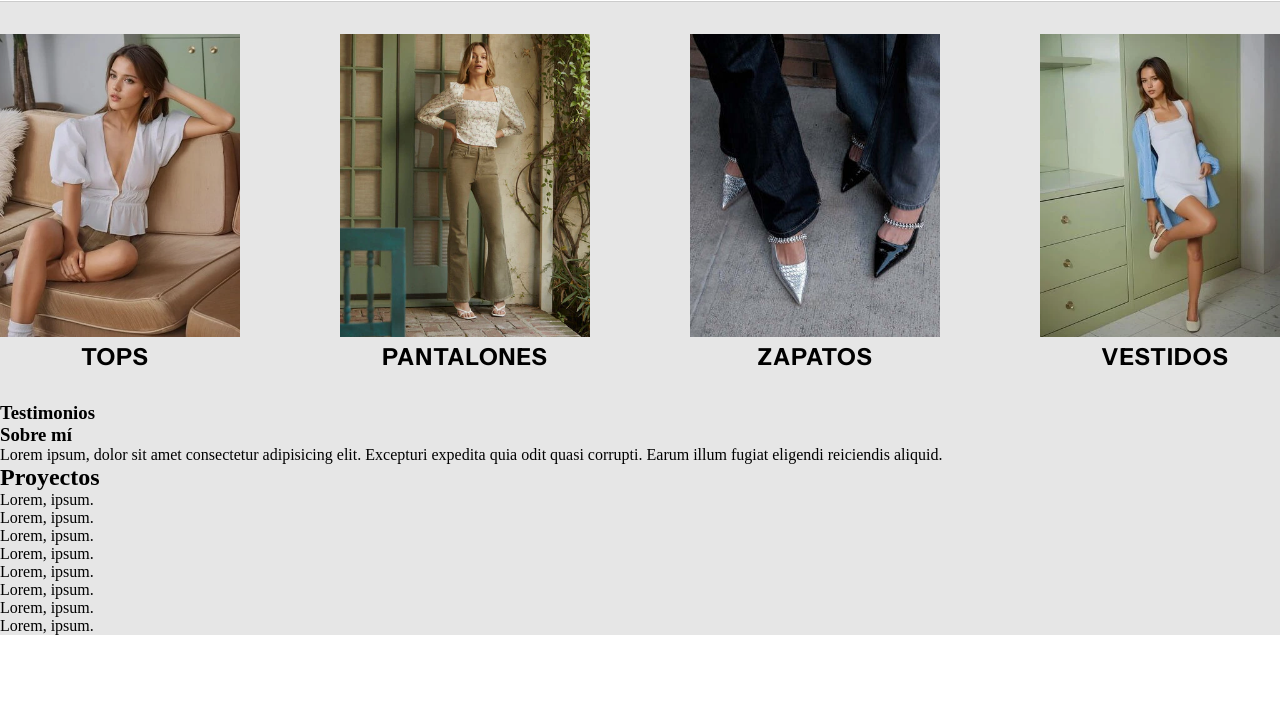
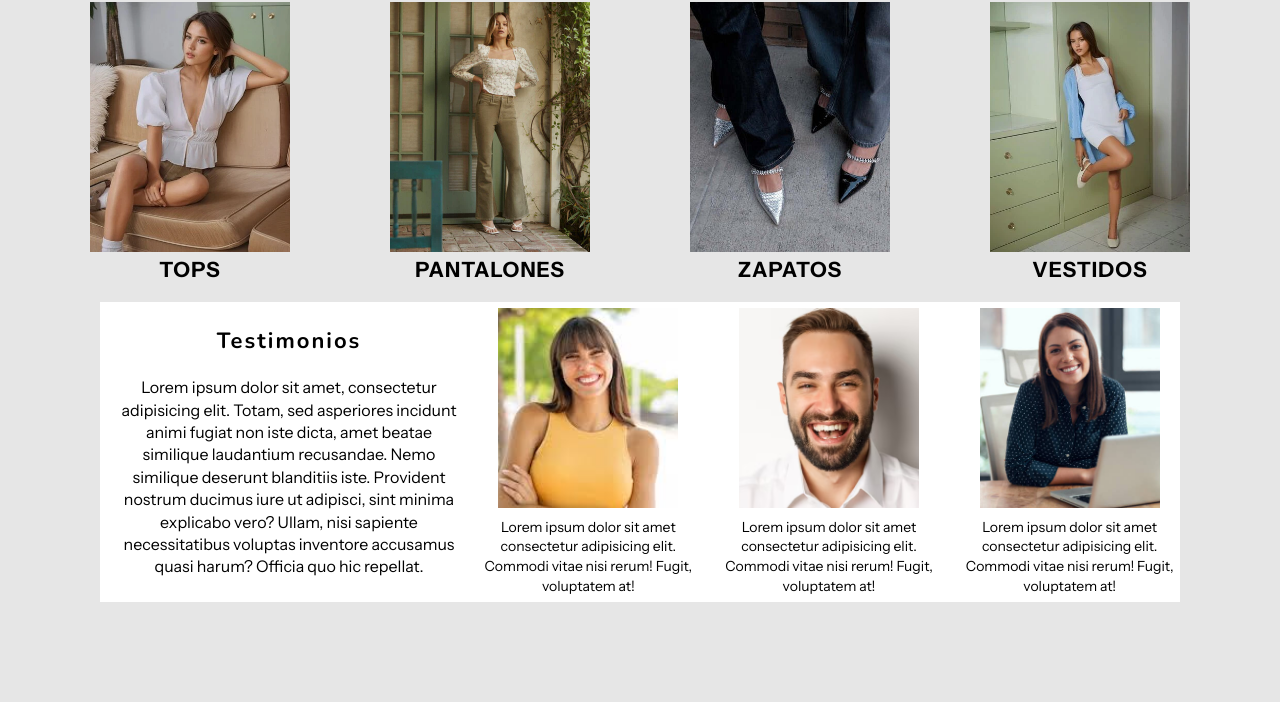
Before and after one commit to ElItaliano24/ProgramacionWebFullStack, a plain HTML site: page index.html in a window 1280 px wide. Shown: the part 98-800 px from the top of the page. Drawn offline with nearby package versions, Linux system fonts and the light colour scheme.

Commit message:
mejoras de diseño

```diff
--- a/index.html
+++ b/index.html
@@ -44,26 +44,27 @@
                 <h3>VESTIDOS</h3>
             </div>
         </section>
-        <div>
-            <div>
+        <div class="section_testimonios">
+            <div class="testimonios_general">
                 <h3>Testimonios</h3>
+                <p>Lorem ipsum dolor sit amet, consectetur adipisicing elit. Totam, sed asperiores incidunt animi fugiat non iste dicta, amet beatae similique laudantium recusandae. Nemo similique deserunt blanditiis iste. Provident nostrum ducimus iure ut adipisci, sint minima explicabo vero? Ullam, nisi sapiente necessitatibus voluptas inventore accusamus quasi harum? Officia quo hic repellat.</p>
+            </div>
+            <div class="testimonios_especificos">
+                <div>
+                    <img src="img/testimonio_2.jpg" alt="">
+                    <p>Lorem ipsum dolor sit amet consectetur adipisicing elit. Commodi vitae nisi rerum! Fugit, voluptatem at!</p>
+                </div>
+                <div>
+                    <img src="img/testimonio_1.jpg" alt="">
+                    <p>Lorem ipsum dolor sit amet consectetur adipisicing elit. Commodi vitae nisi rerum! Fugit, voluptatem at!</p>
+                </div>
+                <div>
+                    <img src="img/testimonio_3.jpg" alt="">
+                    <p>Lorem ipsum dolor sit amet consectetur adipisicing elit. Commodi vitae nisi rerum! Fugit, voluptatem at!</p>
+                </div>
             </div>
         </div>
-        <h3>Sobre mí</h3>
-        <p>Lorem ipsum, dolor sit amet consectetur adipisicing elit. Excepturi expedita quia odit quasi corrupti. Earum
-            illum fugiat eligendi reiciendis aliquid.</p>
-        <h2>Proyectos</h2>
-        <p>Lorem, ipsum.</p>
-        <p>Lorem, ipsum.</p>
-        <p>Lorem, ipsum.</p>
-        <p>Lorem, ipsum.</p>
-        <p>Lorem, ipsum.</p>
-        <p>Lorem, ipsum.</p>
-        <p>Lorem, ipsum.</p>
-        <p>Lorem, ipsum.</p>
     </main>
-
-
 </body>
 
 </html>
--- a/styles.css
+++ b/styles.css
@@ -8,8 +8,13 @@
     box-sizing: border-box;
 }
 
+html, body {
+    height: 100%;
+    width: 100%;
+}
+
 header {
-    height: 100px;
+    height: 80px;
     border-bottom: 1px solid #ccc;
     display: flex;
     align-items: center;
@@ -26,7 +31,7 @@ header {
 }
 
 .header_logo>img {
-    width: 80px;
+    width: 70px;
 }
 
 ul {
@@ -57,22 +62,78 @@ ul {
 
 main {
     background-color: rgba(128, 128, 128,0.2);
+    height: calc(100% - 80px);
 }
 
 main section {
-    height: 400px;
+    height: 320px;
     display: flex;
     justify-content: center;
     align-items: center;
     gap: 100px;
     text-align: center;
-    font-size: 20px;
+    font-size: 18px;
     font-family: instrument Sans, sans-serif;
     letter-spacing: 1px;
 }
 
 main section img {
-    width: 250px;
-    height: 303px;
+    width: 200px;
+    height: 250px;
     object-fit: cover;
 }
+
+.section_testimonios {
+    margin: 0 100px;
+    height: 300px;
+    background-color: white;
+    display: flex;
+    font-family: instrument Sans, sans-serif;
+}
+.testimonios_general {
+    width: 35%;
+    text-align: center;
+    padding: 20px;
+    display: flex;
+    flex-direction: column;
+    justify-content: center;
+    align-items: center;
+}
+
+.section_testimonios h3 {
+    margin-bottom: 20px;
+    font-size: 22px;
+    font-family: nunito, sans-serif;
+    letter-spacing: 2px;
+}
+.section_testimonios p {
+    font-size: 16px;
+    line-height: 1.4;
+}
+
+.testimonios_especificos {
+    width: 65%;
+    display: flex;
+    justify-content: center;
+    align-items: center;
+    gap: 20px;
+}
+
+.testimonios_especificos div {
+    display: flex;
+    flex-direction: column;
+    justify-content: center;
+    align-items: center;
+    text-align: center;
+}
+
+.testimonios_especificos img {
+    width: 180px;
+    height: 200px;
+    object-fit: cover;
+}
+
+.testimonios_especificos p {
+    font-size: 14px;
+    margin-top: 10px;
+}
```
Also changed, not shown: img/testimonio_1.jpg (added), img/testimonio_2.jpg (added), img/testimonio_3.jpg (added).
